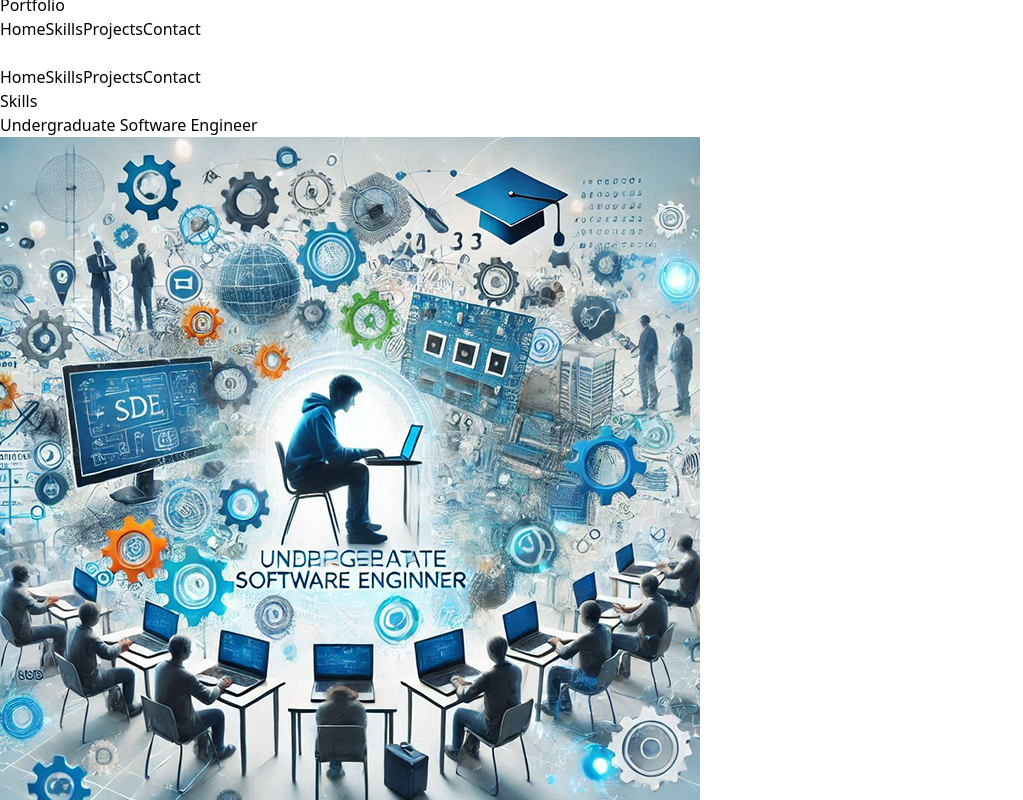
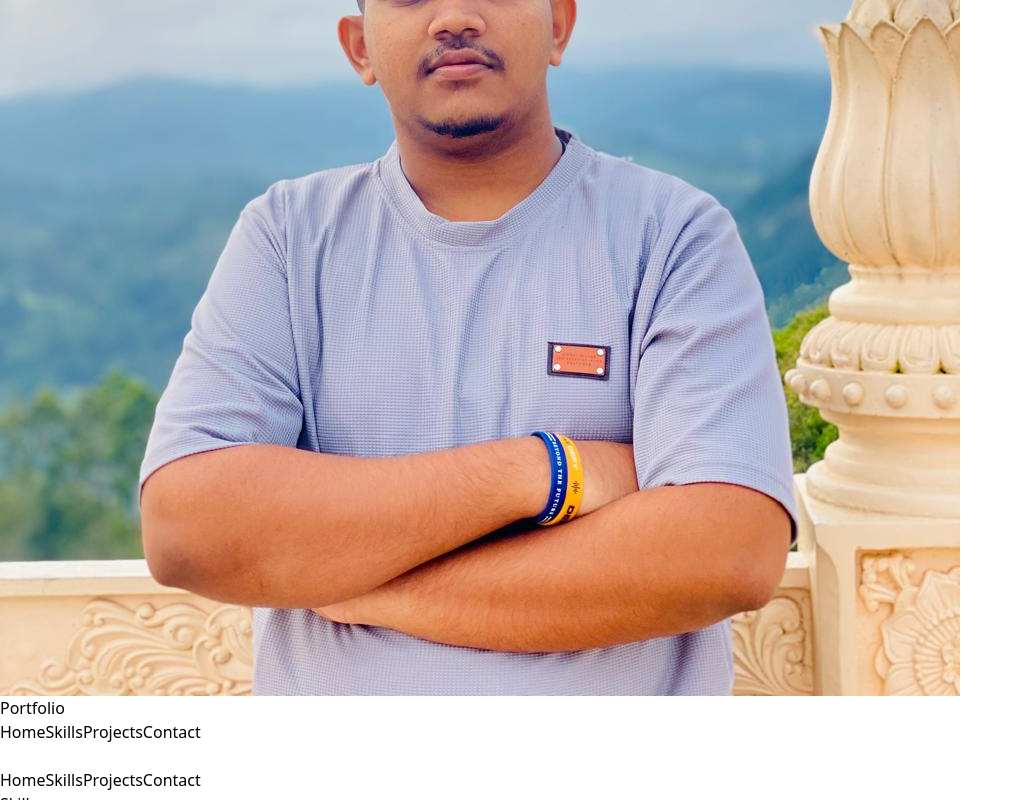
Before and after one commit to Bavinduyeshan/PortFolio, a React (Vite) app: page / in a window 1280 px wide. Shown: the part 680-1480 px from the top of the page, without its empty margins (0-1023 px from the left). Built offline with nearby package versions, Linux system fonts and the light colour scheme.

Commit message:
Your commit message

```diff
--- a/src/components/hero/Hero.jsx
+++ b/src/components/hero/Hero.jsx
@@ -1,6 +1,6 @@
 import React from 'react';
 import Navbar from '../navbar/Navbar';
-import me from '../../assets/myimg.png';
+import me from '../../assets/myimg2.jpg';
 import Skills from '../skills/Skills';
 import Projects from '../projects/Projects';
 import Contact from '../contact/Contact';
@@ -33,11 +33,17 @@ export default function Hero() {
         </div>
 
         <div data-aos='fade-up' className='flex-1 flex justify-center md:justify-end mt-0 md:mt-0'>
-          <img
+          {/* <img
             src={me}
             alt="my image"
             className='h-[300px] sm:h-[400px] md:h-[450px] w-[450px] sm:w-[360px] object-cover rounded-lg'
-          />
+          /> */}
+          <img
+  src={me}
+  alt="my image"
+  className="h-[330px] w-[330px] object-cover rounded-full"
+/>
+
         </div>
       </section>
 
--- a/src/components/skills/Skills.jsx
+++ b/src/components/skills/Skills.jsx
@@ -48,7 +48,7 @@ export default function Skills() {
           <h1 className="mt-1 text-lg font-semibold text-white sm:text-slate-900 md:text-3xl">Undergraduate Software Engineer</h1>
         </div>
 
-        <div
+        {/* <div
           data-aos="fade-up"
           data-aos-delay="300"
           className="grid gap-8 col-start-1 col-end-3 row-start-1 sm:mb-8 sm:grid-cols-4 lg:gap-10 lg:col-start-2 lg:row-end-6 lg:row-span-6 lg:mb-0"
@@ -59,7 +59,7 @@ export default function Skills() {
             className="w-full h-96 object-cover rounded-lg sm:h-80 sm:col-span-2 lg:col-span-full"
             loading="lazy"
           />
-        </div>
+        </div> */}
 
         <div
           data-aos="fade-up"
```
Also changed, not shown: src/assets/myimg2.jpg (added).
